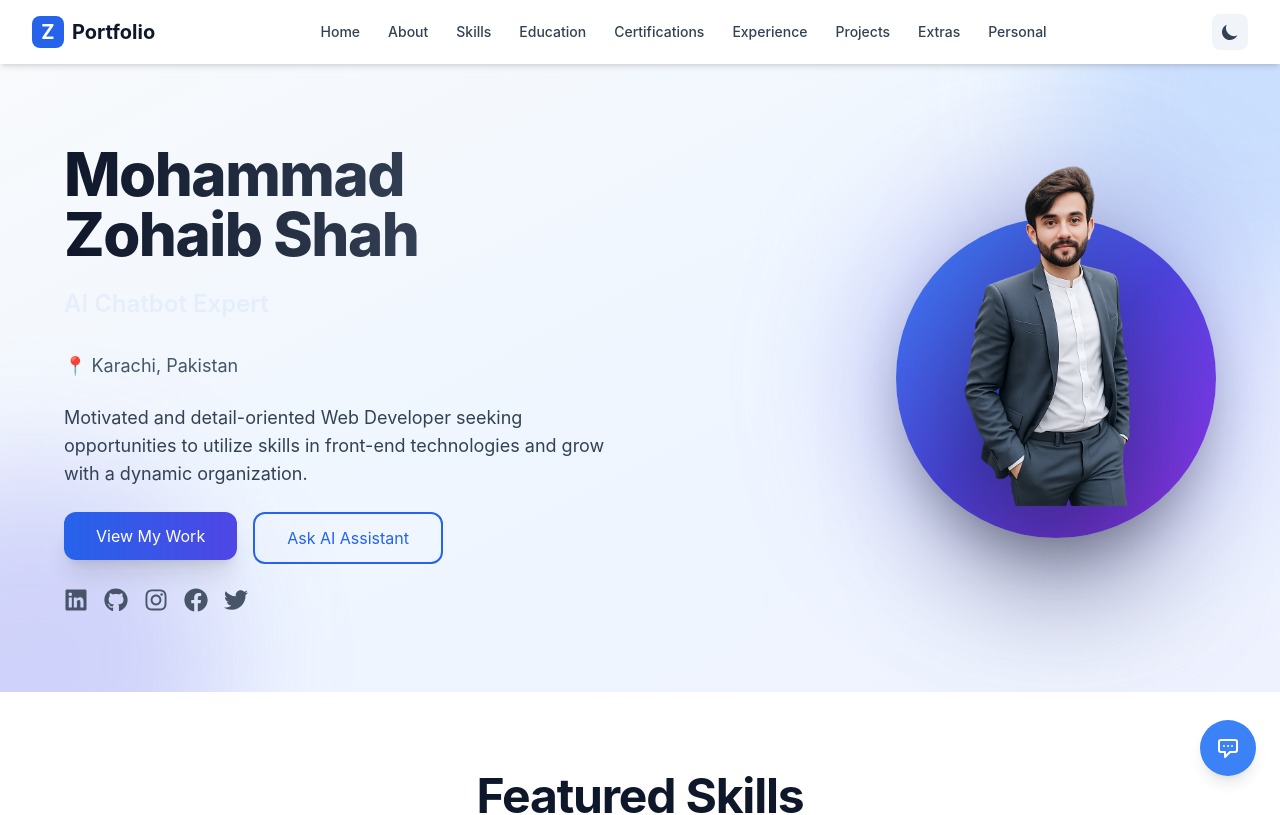
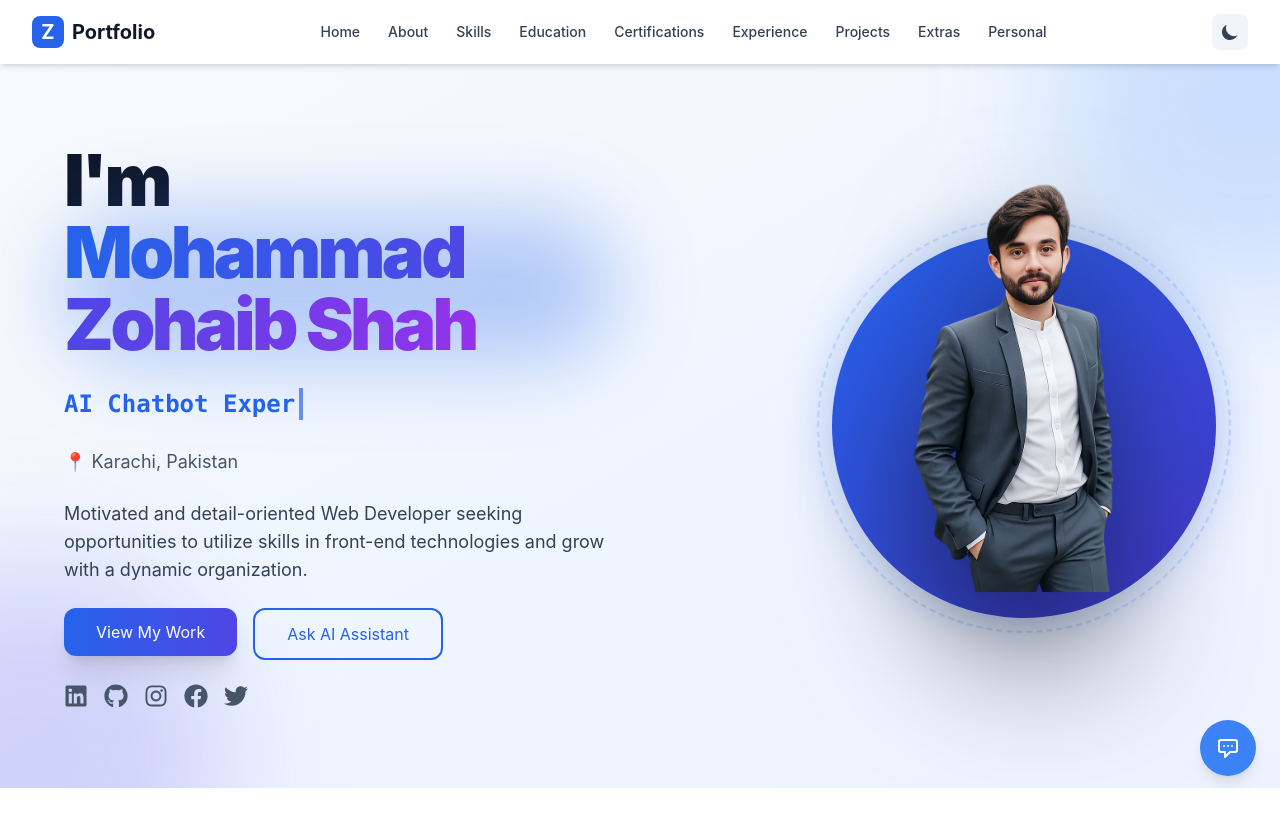
Before and after one commit to zohaib617/portfolio2026, a Next.js app: page / in a window 1280 px wide. Shown: the top 815 px of the page. Built offline with nearby package versions, Linux system fonts and the light colour scheme.

Commit message:
page.tsx updated

```diff
--- a/app/page.tsx
+++ b/app/page.tsx
@@ -1,7 +1,7 @@
 'use client';
 
 import { useState, useEffect } from 'react';
-import { motion, AnimatePresence } from 'framer-motion';
+import { motion } from 'framer-motion'; // Removed AnimatePresence as it's not needed for this typewriter
 import Link from 'next/link';
 import Image from 'next/image';
 import Section from '@/components/ui/Section';
@@ -18,7 +18,6 @@ import {
 
 export default function Home() {
   const resume = resumeLoader.getResume();
-  const [currentRoleIndex, setCurrentRoleIndex] = useState(0);
   const [mounted, setMounted] = useState(false);
 
   const roles = [
@@ -31,13 +30,36 @@ export default function Home() {
     'AI Agent Expert',
   ];
 
+  // Typewriter States
+  const [currentRoleIndex, setCurrentRoleIndex] = useState(0);
+  const [displayText, setDisplayText] = useState('');
+  const [isDeleting, setIsDeleting] = useState(false);
+
   useEffect(() => {
     setMounted(true);
-    const interval = setInterval(() => {
-      setCurrentRoleIndex((prev) => (prev + 1) % roles.length);
-    }, 2800);
-    return () => clearInterval(interval);
-  }, []);
+
+    const currentFullText = roles[currentRoleIndex] || '';
+    const typingSpeed = isDeleting ? 70 : 30;
+
+    const timer = setTimeout(() => {
+      if (!isDeleting) {
+        // Character by character typing
+        setDisplayText(currentFullText.substring(0, displayText.length + 1));
+        if (displayText === currentFullText) {
+          setTimeout(() => setIsDeleting(true), 2000); // Pause at end
+        }
+      } else {
+        // Character by character deleting
+        setDisplayText(currentFullText.substring(0, displayText.length - 1));
+        if (displayText === '') {
+          setIsDeleting(false);
+          setCurrentRoleIndex((prev) => (prev + 1) % roles.length);
+        }
+      }
+    }, typingSpeed);
+
+    return () => clearTimeout(timer);
+  }, [displayText, isDeleting, currentRoleIndex]);
 
   const container = {
     hidden: { opacity: 0 },
@@ -60,7 +82,6 @@ export default function Home() {
         animate={false}
         className="relative overflow-hidden bg-gradient-to-br from-slate-50 via-blue-50 to-indigo-50 dark:from-[#020617] dark:via-slate-900 dark:to-[#020617]"
       >
-        {/* Background Orbs */}
         <div className="absolute inset-0">
           <div className="absolute -top-40 -right-40 w-96 h-96 bg-blue-500/20 rounded-full blur-3xl" />
           <div className="absolute -bottom-40 -left-40 w-96 h-96 bg-indigo-600/20 rounded-full blur-3xl" />
@@ -70,31 +91,32 @@ export default function Home() {
           <motion.div className="grid grid-cols-1 lg:grid-cols-2 gap-14 items-center" variants={container} initial="hidden" animate="show">
             {/* LEFT */}
             <motion.div className="space-y-6" variants={item}>
-              <h1 className="text-4xl md:text-6xl font-extrabold bg-gradient-to-r from-slate-900 to-slate-600 dark:from-white dark:to-slate-300 bg-clip-text text-transparent">
-                {resume.personalInfo.fullName}
-              </h1>
+              <div className="space-y-2">
+                <h1 className="text-5xl md:text-7xl font-black tracking-tighter">
+                  <span className="block text-slate-900 dark:text-white">I&apos;m</span>
+                  <span className="relative inline-block">
+                    <span className="absolute -inset-1 blur-2xl bg-blue-600/30 dark:bg-blue-400/20 rounded-full" />
+                    <span className="relative bg-gradient-to-r from-blue-600 via-indigo-600 to-purple-600 dark:from-blue-400 dark:via-indigo-300 dark:to-blue-500 bg-clip-text text-transparent">
+                      {resume.personalInfo.fullName}
+                    </span>
+                  </span>
+                </h1>
+              </div>
 
-              <div className="h-10 text-2xl font-semibold text-blue-600 dark:text-blue-400">
-                {mounted && (
-                  <AnimatePresence mode="wait">
-                    <motion.span
-                      key={currentRoleIndex}
-                      initial={{ opacity: 0, y: 15 }}
-                      animate={{ opacity: 1, y: 0 }}
-                      exit={{ opacity: 0, y: -15 }}
-                      transition={{ duration: 0.3 }}
-                    >
-                      {roles[currentRoleIndex]}
-                    </motion.span>
-                  </AnimatePresence>
-                )}
+              {/* Typewriter Display */}
+              <div className="h-10 text-2xl font-bold text-blue-600 dark:text-blue-400 font-mono flex items-center">
+                <span>{mounted ? displayText : ''}</span>
+                <motion.span
+                  animate={{ opacity: [1, 0, 1] }}
+                  transition={{ duration: 1, repeat: Infinity, ease: "linear" }}
+                  className="ml-1 inline-block w-1 h-8 bg-blue-600 dark:bg-blue-400"
+                />
               </div>
 
               <p className="text-slate-600 dark:text-slate-400">📍 {resume.personalInfo.location}</p>
 
               <p className="text-lg text-slate-700 dark:text-slate-300 max-w-xl">{resume.careerObjective}</p>
 
-              {/* Buttons */}
               <div className="flex gap-4 flex-wrap">
                 <Link href="/projects">
                   <motion.button
@@ -116,7 +138,6 @@ export default function Home() {
                 </Link>
               </div>
 
-              {/* Social Icons */}
               <div className="flex gap-4 mt-4">
                 {socialLinks.map((social, idx) => (
                   <motion.a
@@ -135,23 +156,20 @@ export default function Home() {
 
             {/* RIGHT — IMAGE POP-OUT */}
             <motion.div
-              className="flex justify-center lg:justify-end"
+              className="flex justify-center lg:justify-end top-10 lg:top-0 relative"
               initial={{ opacity: 0, scale: 0.9 }}
               animate={{ opacity: 1, scale: 1 }}
-              transition={{ duration: 0.6 }}
+              transition={{ duration: 0.8 }}
             >
-              <div className="relative w-80 h-80 overflow-visible">
-                {/* Circle */}
-                <div className="absolute inset-0 rounded-full bg-gradient-to-br from-blue-500 via-indigo-600 to-purple-600 shadow-2xl" />
-                {/* Glow */}
-                <div className="absolute inset-0 rounded-full bg-indigo-500/40 blur-3xl scale-110 -z-10" />
-
+              <div className="relative w-80 h-80 md:w-96 md:h-96">
+                <div className="absolute inset-0 rounded-full bg-gradient-to-br from-blue-600 to-indigo-700 shadow-[0_0_50px_rgba(37,99,235,0.3)]" />
+                <div className="absolute inset-[-15px] rounded-full border-2 border-dashed border-blue-400/30 animate-[spin_20s_linear_infinite]" />
                 <motion.div
                   className="absolute inset-0 flex justify-center items-start z-10 pointer-events-none"
                   animate={{ y: [0, -14, 0] }}
                   transition={{ duration: 6, repeat: Infinity, ease: 'easeInOut' }}
                 >
-                  <div className="relative w-[170%] h-[210%] -top-56">
+                  <div className="relative w-[170%] h-[210%] -top-56 lg:-top-64 ">
                     <Image
                       src="/profile.png"
                       alt={resume.personalInfo.fullName}
@@ -183,11 +201,11 @@ export default function Home() {
                   <h3 className="font-bold mb-4">{skill.category}</h3>
                   <div className="flex flex-wrap gap-2">
                     {skill.items.slice(0, 3).map((s, i) => (
-                      <Badge key={`${s}-${i}`} size="sm">
+                      <Badge key={`${s}-${i}`} size="sm" variant="primary">
                         {s}
                       </Badge>
                     ))}
-                    {skill.items.length > 3 && <Badge size="sm">+{skill.items.length - 3}</Badge>}
+                    {skill.items.length > 3 && <Badge size="sm" variant="default">+{skill.items.length - 3}</Badge>}
                   </div>
                 </Card>
               </motion.div>
@@ -221,7 +239,6 @@ export default function Home() {
                       </Badge>
                     ))}
                   </div>
-                  {/* Optional YouTube Embed */}
                   {project.projectUrl && (
                     <div className="mt-4">
                       <iframe
```
